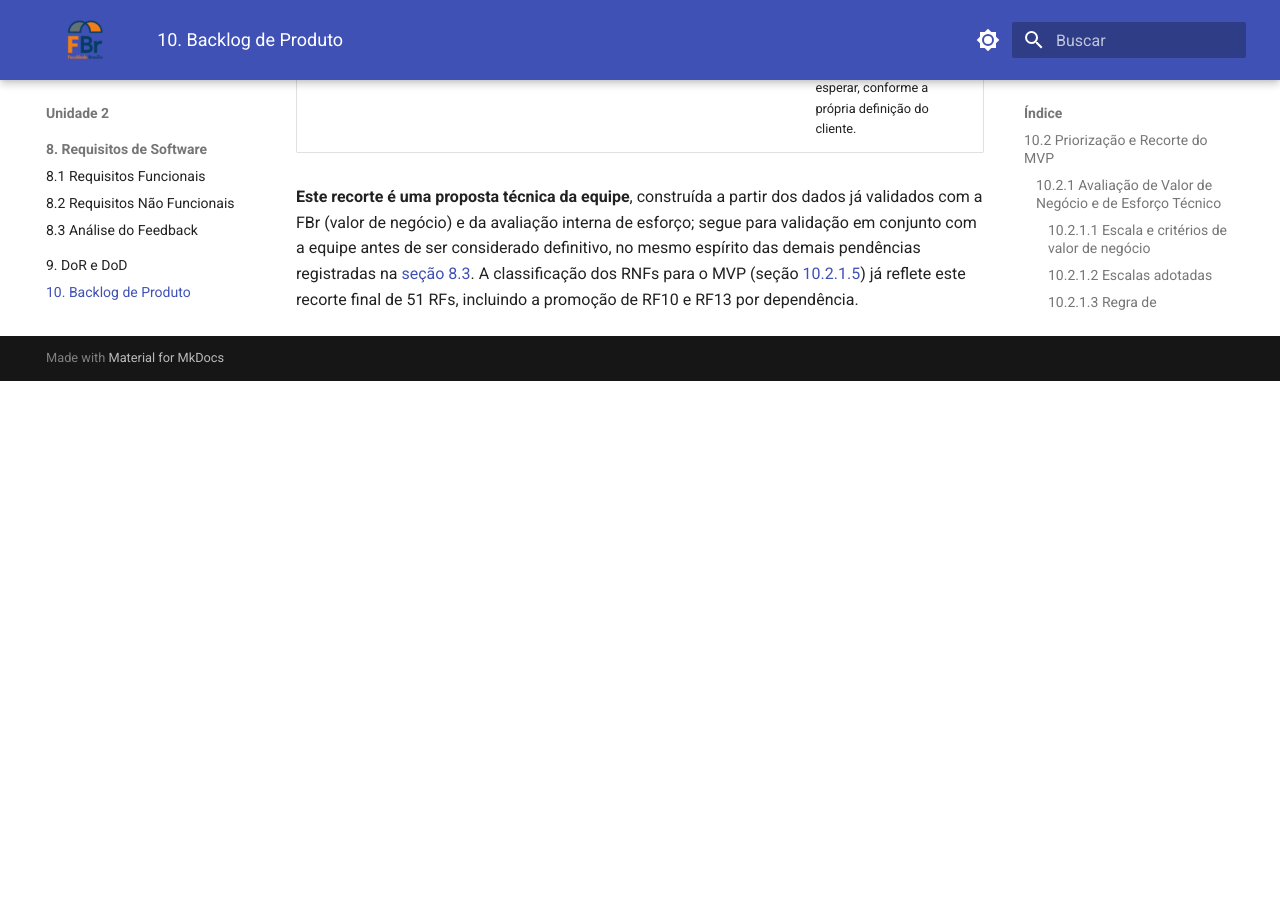
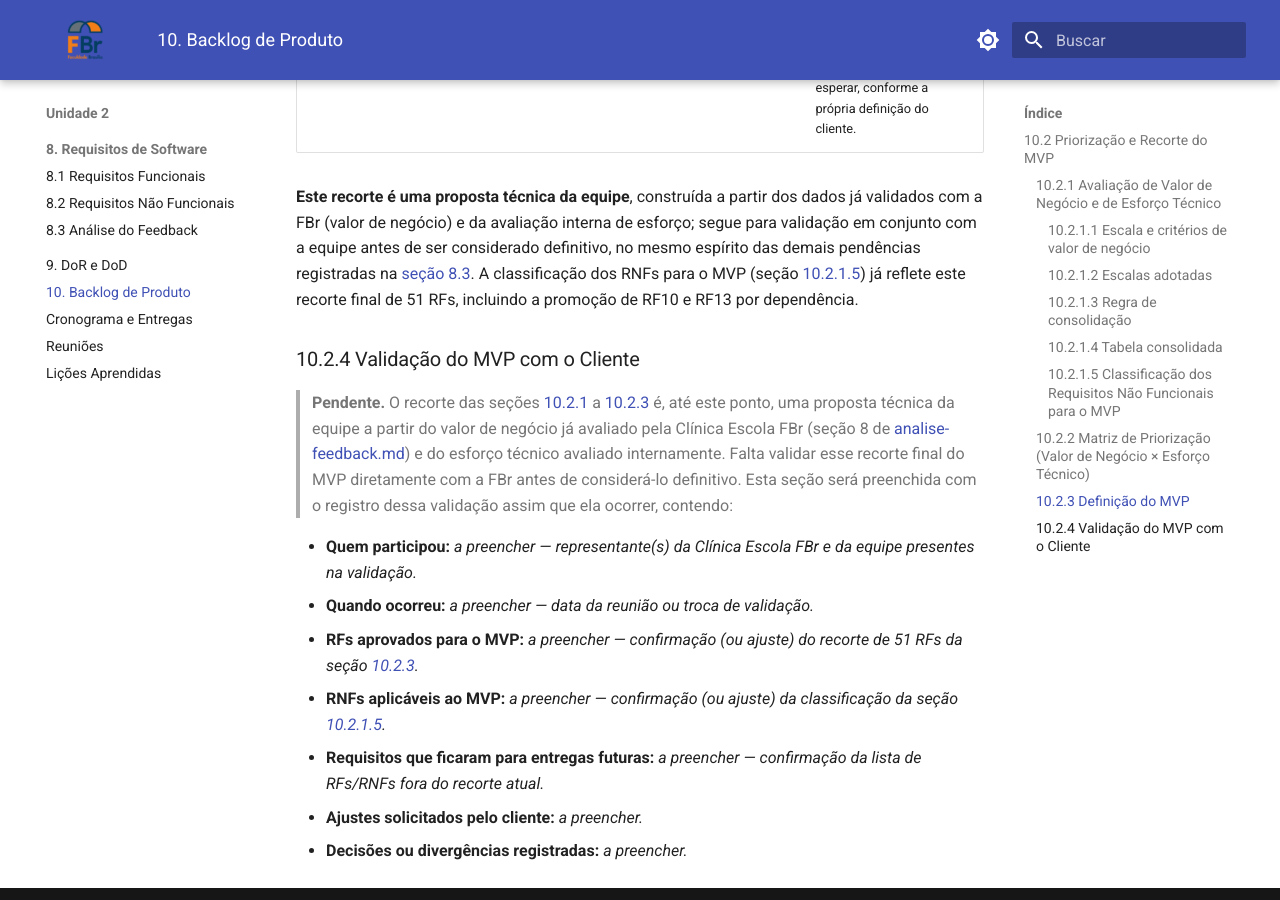
Before and after one commit to mdsreq-fga-unb/REQ-2026.2-T02-ClinicaEscolaFBr, an MkDocs documentation site: the page built from docs/unidade-2/requisitos/backlog.md, in a window 1280 px wide and 900 px high, scrolled down 25344 px. Built offline with MkDocs 1.6.1 and Material for MkDocs 9.7.7, drawn with Linux system fonts in a browser that asks for light colours; before the commit the page ends 25725 px from its top, so only the background shows below that.

Commit message:
docs: adiciona secao de validacao do MVP com o cliente (10.2.4)
- O enunciado da Atividade 4 exige, na secao 7 e nos "Resultados
  esperados", o registro da validacao do MVP com o cliente: quem
  participou, quando, RFs/RNFs aprovados, itens adiados, ajustes
  solicitados e divergencias. Nada disso existia ainda no site.
- Cria a secao 10.2.4, com os seis itens do enunciado como
  placeholders explicitos ("a preencher"), pronta para ser
  completada assim que a validacao com a Clinica Escola FBr
  ocorrer -- essa validacao em si continua pendente e e responsa-
  bilidade da equipe, nao foi simulada ou inventada aqui.
- Verificado com `mkdocs build --strict` (tema local) antes do
  commit.

```diff
--- a/docs/unidade-2/requisitos/backlog.md
+++ b/docs/unidade-2/requisitos/backlog.md
@@ -291,3 +291,15 @@
 | RF62 | CP14 | 2 | 3 | Não | Could have com esforço moderado/alto — pode esperar, conforme a própria definição do cliente. |
 
 **Este recorte é uma proposta técnica da equipe**, construída a partir dos dados já validados com a FBr (valor de negócio) e da avaliação interna de esforço; segue para validação em conjunto com a equipe antes de ser considerado definitivo, no mesmo espírito das demais pendências registradas na [seção 8.3](analise-feedback.md#pendencias-de-validacao-com-a-fbr). A classificação dos RNFs para o MVP (seção [10.2.1.5](#10215-classificacao-dos-requisitos-nao-funcionais-para-o-mvp)) já reflete este recorte final de 51 RFs, incluindo a promoção de RF10 e RF13 por dependência.
+
+### 10.2.4 Validação do MVP com o Cliente
+
+> **Pendente.** O recorte das seções [10.2.1](#1021-avaliacao-de-valor-de-negocio-e-de-esforco-tecnico) a [10.2.3](#1023-definicao-do-mvp) é, até este ponto, uma proposta técnica da equipe a partir do valor de negócio já avaliado pela Clínica Escola FBr (seção 8 de [analise-feedback.md](analise-feedback.md)) e do esforço técnico avaliado internamente. Falta validar esse recorte final do MVP diretamente com a FBr antes de considerá-lo definitivo. Esta seção será preenchida com o registro dessa validação assim que ela ocorrer, contendo:
+
+- **Quem participou:** _a preencher — representante(s) da Clínica Escola FBr e da equipe presentes na validação._
+- **Quando ocorreu:** _a preencher — data da reunião ou troca de validação._
+- **RFs aprovados para o MVP:** _a preencher — confirmação (ou ajuste) do recorte de 51 RFs da seção [10.2.3](#1023-definicao-do-mvp)._
+- **RNFs aplicáveis ao MVP:** _a preencher — confirmação (ou ajuste) da classificação da seção [10.2.1.5](#10215-classificacao-dos-requisitos-nao-funcionais-para-o-mvp)._
+- **Requisitos que ficaram para entregas futuras:** _a preencher — confirmação da lista de RFs/RNFs fora do recorte atual._
+- **Ajustes solicitados pelo cliente:** _a preencher._
+- **Decisões ou divergências registradas:** _a preencher._
```
Also changed, not shown: docs/index.md (+1 -0 lines).
